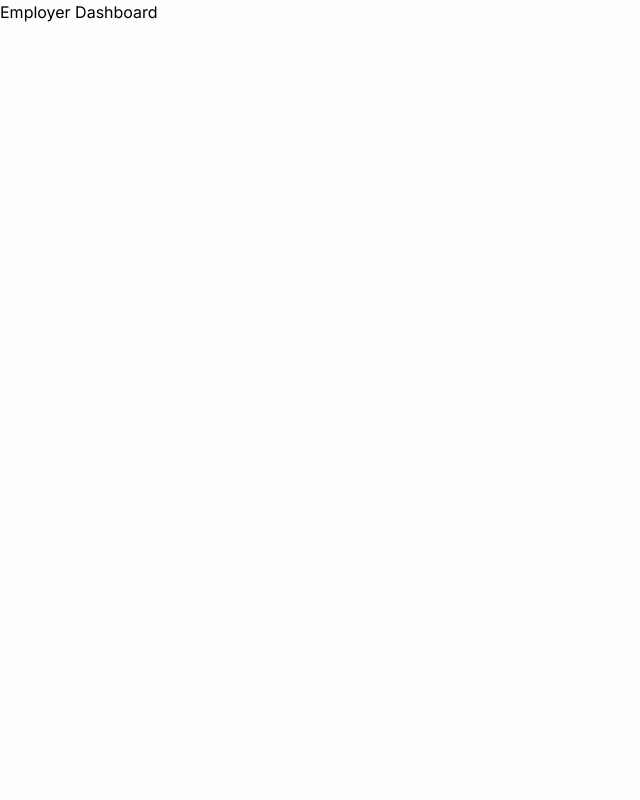
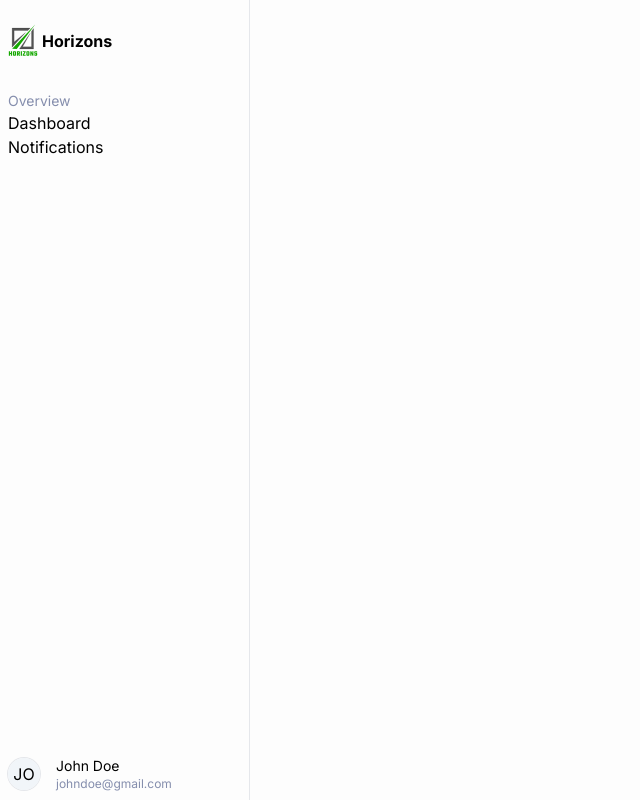
Before and after one commit to DannyEnagu/horizons-v2, a Next.js app: page /employer/dashboard in a window 1280 px wide. Shown: the whole page, without its empty margins (0-640 px from the left). Built offline with nearby package versions, Linux system fonts and the light colour scheme.

Commit message:
Feat: Employer Dashboard Started

```diff
--- /dev/null
+++ b/src/app/(root)/(protected)/employer/dashboard/layout.tsx
@@ -0,0 +1,19 @@
+import SideMenu from "@/components/dashboard/SideBar";
+
+export default function Layout({ children }: {
+    children: React.ReactNode;
+}) {
+    return (
+        <main className="h-screen w-screen overflow-hidden gird grid-cols-[250px,_1fr]">
+            {/* Left side */}
+            <aside className="h-full w-[250px] border-r border-color">
+                <SideMenu />
+            </aside>
+            {/* Right side */}
+            <section>
+                {/* Page content */}
+                {children}
+            </section>
+        </main>
+    );
+}
--- /dev/null
+++ b/src/components/dashboard/MenuGroup.tsx
@@ -0,0 +1,32 @@
+import Link from "next/link";
+
+
+interface MenuGroupProps {
+    title: string,
+    items: {
+        label: string;
+        url: string
+    }[]
+}
+
+export default function MenuGroup (
+    {title, items}: MenuGroupProps
+) {
+    const menuItems = items.map((item) => (
+        <li key={item.label}>
+            <Link href={item.url}>
+                {item.label}
+            </Link>
+        </li>
+    ))
+    return (
+        <div>
+            <h3 className="text-muted text-sm">
+                {title}
+            </h3>
+            <ul>
+                {menuItems}
+            </ul>
+        </div>
+    );
+}
--- /dev/null
+++ b/src/components/dashboard/SideBar.tsx
@@ -0,0 +1,32 @@
+import { OVERVIEW_MENUITEMS } from "@/constants/global";
+import UserAvatar from "../shared/UserAvatar"
+import MenuGroup from "./MenuGroup";
+import Logo from "../shared/Logo";
+
+
+export default function SideBar() {
+    return (
+        <nav className="h-full p-2 relative">
+            <span className="flex items-center gap-1 font-bold mt-4">
+                <Logo />
+                <span>Horizons</span>
+                </span>
+            <div className="mt-8 space-y-4">
+                <MenuGroup title="Overview" items={OVERVIEW_MENUITEMS} />
+            </div>
+            <div className="absolute p-2 left-0 bottom-0 flex items-center gap-4">
+                <UserAvatar
+                name={'John Doe'}
+                avatar={''}
+                className="rounded-full w-8 h-8"
+                />
+                <div className="flex flex-col">
+                    <p className="text-sm">John Doe</p>
+                    <span className="text-xs text-muted">
+                        johndoe@gmail.com
+                    </span>
+                </div>
+            </div>
+        </nav>
+    );
+}
--- a/src/constants/global.ts
+++ b/src/constants/global.ts
@@ -36,3 +36,14 @@ export const SOCIAL_PLATFORMS = [
         label: 'twitter'
     }
 ];
+
+export const OVERVIEW_MENUITEMS = [
+    {
+        url: 'https://www.linkedin.com/in/',
+        label: 'Dashboard'
+    },
+    {
+        url: 'https://www.facebook.com/',
+        label: 'Notifications'
+    }
+];
```
